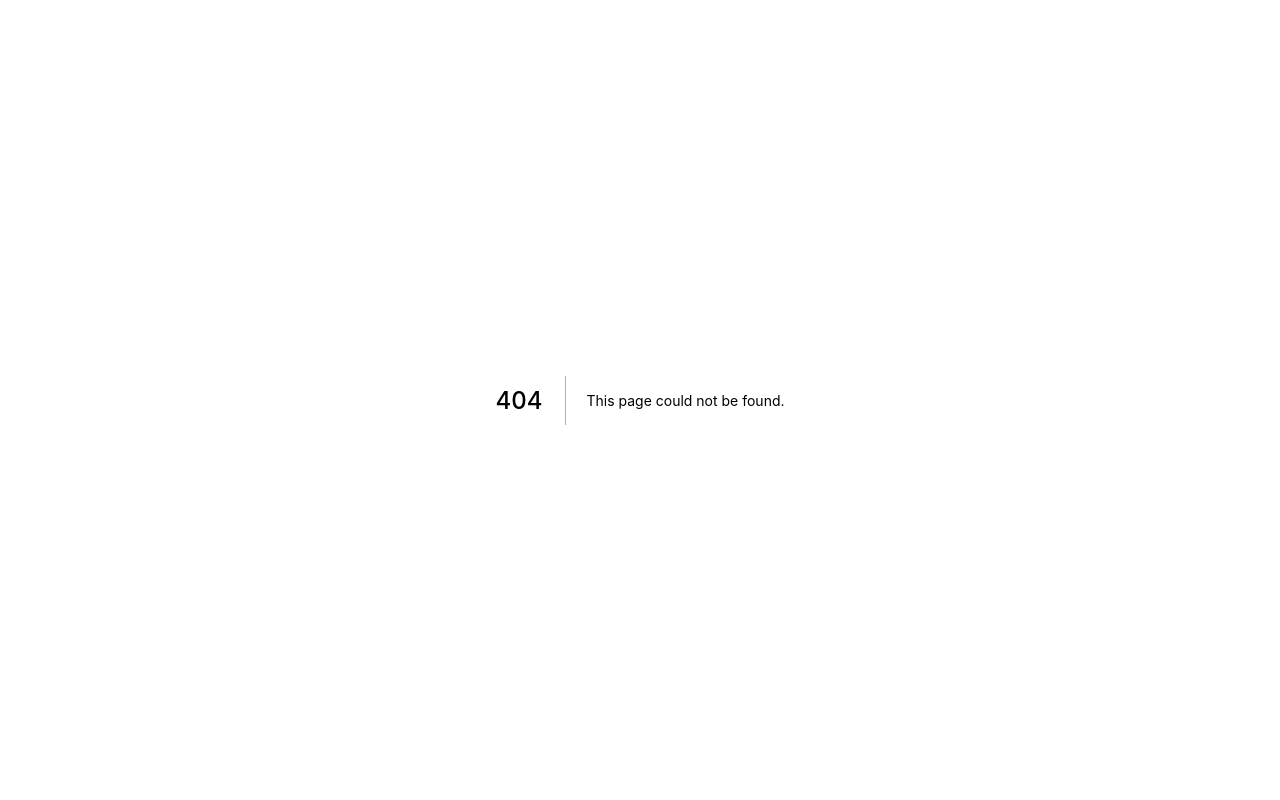
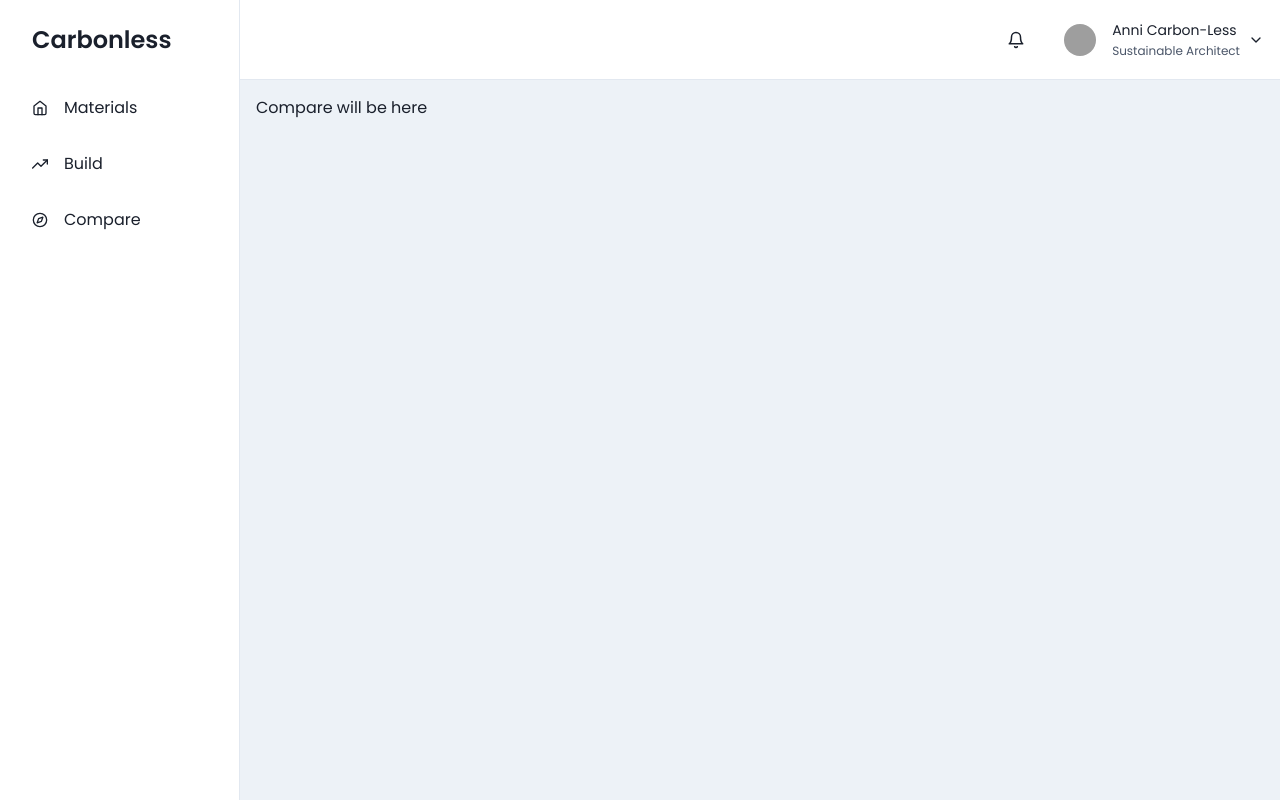
Before and after one commit to krishaamer/carbonless, a Next.js app: page /compare in a window 1280 px wide. Before the commit this address had no page. Built offline with nearby package versions, Linux system fonts and the light colour scheme; grey boxes are pictures that could not be loaded.

Commit message:
Rename stuff

```diff
--- a/components/SidebarWithHeader.tsx
+++ b/components/SidebarWithHeader.tsx
@@ -26,8 +26,6 @@ import {
   FiHome,
   FiTrendingUp,
   FiCompass,
-  FiStar,
-  FiSettings,
   FiMenu,
   FiBell,
   FiChevronDown,
@@ -41,9 +39,9 @@ interface LinkItemProps {
   url: string;
 }
 const LinkItems: Array<LinkItemProps> = [
-  { name: "Overview", icon: FiHome, url: "/" },
-  { name: "Materials", icon: FiTrendingUp, url: "/" },
-  { name: "Build", icon: FiCompass, url: "/explore" },
+  { name: "Materials", icon: FiHome, url: "/" },
+  { name: "Build", icon: FiTrendingUp, url: "/build" },
+  { name: "Compare", icon: FiCompass, url: "/compare" },
 ];
 
 export default function SidebarWithHeader({
@@ -98,7 +96,7 @@ const SidebarContent = ({ onClose, ...rest }: SidebarProps) => {
     >
       <Flex h="20" alignItems="center" mx="8" justifyContent="space-between">
         <Text fontSize="2xl" fontFamily="Poppins" fontWeight="bold">
-          CarbonHunt
+          Carbonless
         </Text>
         <Text
           display={{ base: "flex", md: "none" }}
@@ -184,7 +182,7 @@ const MobileNav = ({ onOpen, ...rest }: MobileProps) => {
         fontFamily="Poppins"
         fontWeight="bold"
       >
-        CarbonHunt
+        Carbonless
       </Text>
 
       <HStack spacing={{ base: "0", md: "6" }}>
--- a/pages/trending.js
+++ b/pages/compare.js
@@ -4,7 +4,7 @@ import MultiDragDrop from "../components/MultiDragDrop";
 export default function Index() {
   return (
     <SidebarWithHeader>
-      <MultiDragDrop />
+      Compare will be here
     </SidebarWithHeader>
   );
 }
```
Also changed, not shown: pages/build.js (renamed from pages/explore.js).
